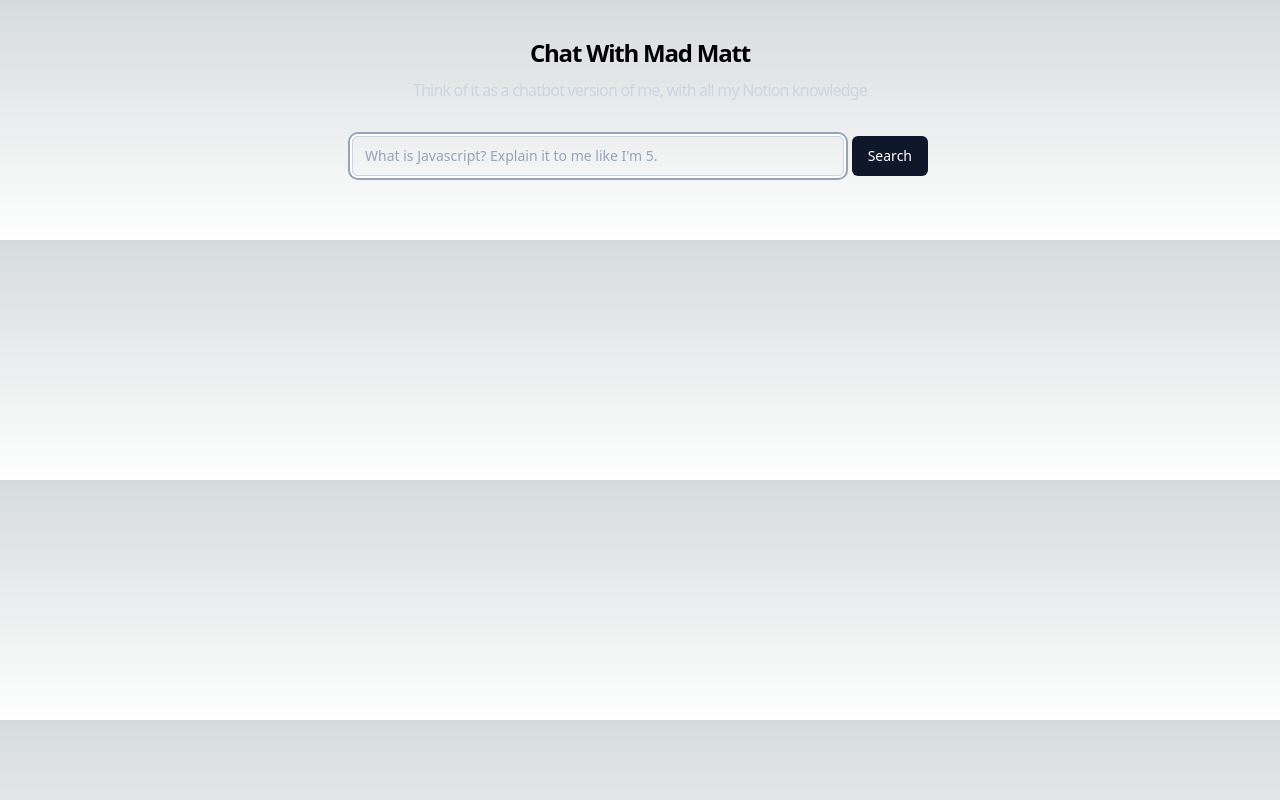
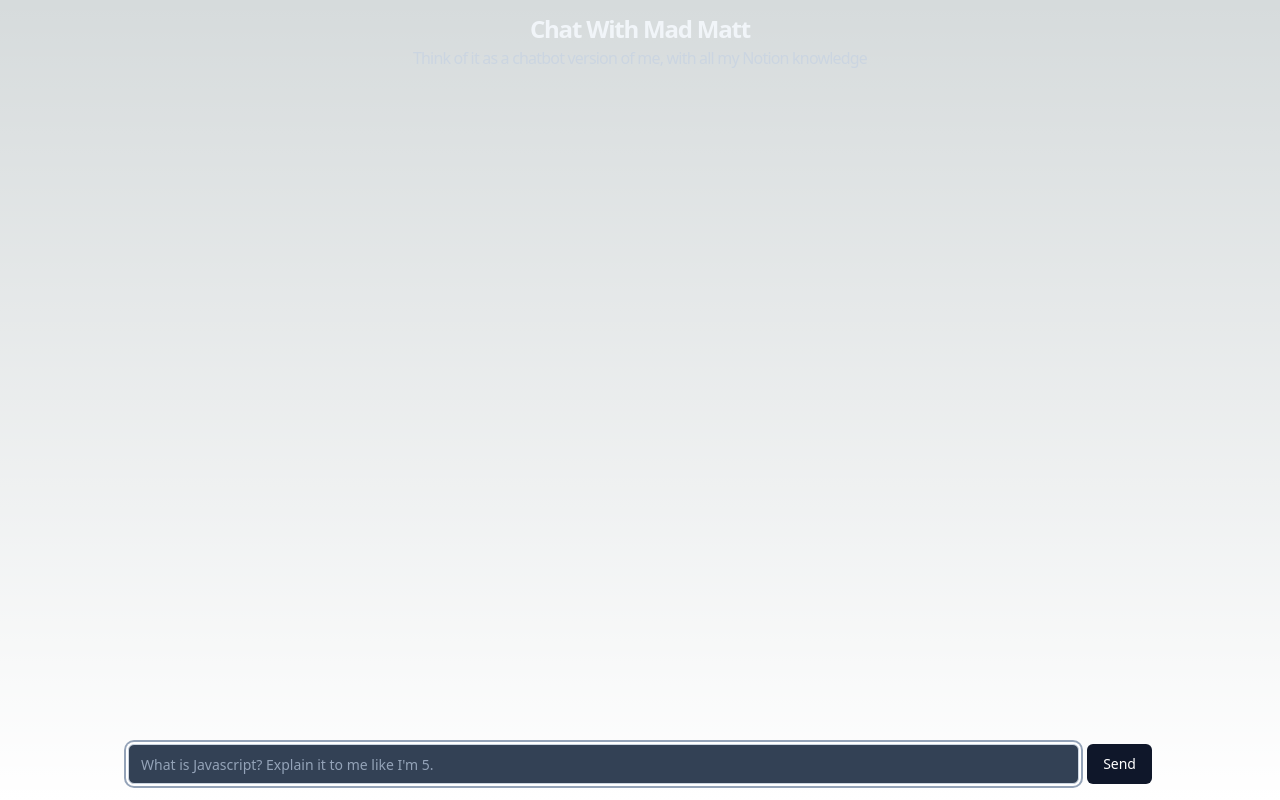
Before and after one commit to mattchw/mad-matt-ai, a Next.js app: page / in a window 1280 px wide. Built offline with nearby package versions, Linux system fonts and the light colour scheme.

Commit message:
feat(chat): add question and answer chat layout

```diff
--- /dev/null
+++ b/components/Chat/Chat.tsx
@@ -0,0 +1,34 @@
+import { Chat as ChatInterface } from '@/interfaces/chat';
+import Image from 'next/image';
+
+type Props = {
+  chat: ChatInterface;
+}
+
+const aiImage = '/images/mad-matt.png';
+
+function Chat({ chat }: Props) {
+  return (
+    <div
+      className={`flex ${chat.type === 'question'
+        ? 'bg-slate-700 text-white'
+        : 'bg-slate-900 text-slate-200'
+        } p-5`}
+    >
+      {chat.type === 'answer' && (
+        <Image
+          className="w-16 h-16 rounded-full mr-3"
+          src={aiImage}
+          width={120}
+          height={120}
+          alt="Mad Matt"
+        />
+      )}
+      <h6 className={`w-full leading-normal text-slate-200 sm:leading-7 ${chat.type === 'question' ? 'text-end' : ''}`}>
+        {chat.text}
+      </h6>
+    </div>
+  )
+}
+
+export default Chat
--- /dev/null
+++ b/interfaces/chat.ts
@@ -0,0 +1,4 @@
+export interface Chat {
+  type: 'question' | 'answer'
+  text: string
+}
--- a/pages/index.tsx
+++ b/pages/index.tsx
@@ -1,12 +1,17 @@
 import { useRef, useState, useEffect } from 'react';
+
+// components
+import Chat from '@/components/Chat/Chat';
+
+// interfaces
+import { Chat as ChatInterface } from '@/interfaces/chat';
 
 export default function Home() {
   const DEFAULT_QUERY = 'What is Javascript? Explain it to me like I\'m 5.';
 
   const [query, setQuery] = useState<string>('');
   const [loading, setLoading] = useState<boolean>(false);
-  const [answer, setAnswer] = useState<string>('');
-  const [chats, setChats] = useState<string[]>([]);
+  const [chats, setChats] = useState<ChatInterface[]>([]);
 
   const inputRef = useRef<HTMLInputElement>(null);
 
@@ -20,7 +25,10 @@
       text = DEFAULT_QUERY;
     }
 
-    setAnswer('');
+    setChats((prevChats) => [...prevChats, {
+      type: 'question',
+      text,
+    }]);
     setLoading(true);
 
     const question = text;
@@ -44,7 +52,10 @@
       const answer = await response.json();
 
       if (answer.text) {
-        setAnswer(answer.text);
+        setChats((prevChats) => [...prevChats, {
+          type: 'answer',
+          text: answer.text,
+        }]);
       }
       setLoading(false);
     } catch (error) {
@@ -63,30 +74,20 @@
 
   return (
     <>
-      <div className="container max-w-xl mx-auto pt-4 pb-6 md:pt-8 md:pb-10 lg:pt-10 lg:pb-16">
-        <div className="mx-auto flex flex-col gap-4">
-          <h1 className="text-2xl font-bold leading-[1.1] tracking-tighter text-center">
+      <div className="flex flex-col h-screen max-w-5xl mx-auto">
+        <div className="flex flex-col gap-2 py-4">
+          <h1 className="text-2xl font-bold leading-[1.1] tracking-tighter text-center text-slate-100">
             Chat With Mad Matt
           </h1>
           <h5 className="leading-[1.1] tracking-tighter text-center text-slate-300">
             Think of it as a chatbot version of me, with all my Notion knowledge
           </h5>
-          <div className="flex w-full max-w-xl items-center space-x-2 mt-5">
-            <input
-              ref={inputRef}
-              className="flex h-10 w-full rounded-md border border-slate-300 bg-transparent py-2 px-3 text-sm placeholder:text-slate-400 focus:outline-none focus:ring-2 focus:ring-slate-400 focus:ring-offset-2 disabled:cursor-not-allowed disabled:opacity-50 dark:border-slate-700 dark:text-slate-50 dark:focus:ring-slate-400 dark:focus:ring-offset-slate-900"
-              type="text"
-              placeholder={DEFAULT_QUERY}
-              value={query}
-              onChange={(e) => setQuery(e.target.value)}
-              onKeyDown={handleEnter}
-            />
-            <button
-              onClick={handleSearch}
-              className="active:scale-95 inline-flex items-center justify-center rounded-md text-sm font-medium transition-colors focus:outline-none focus:ring-2 focus:ring-slate-400 focus:ring-offset-2 dark:hover:bg-slate-800 dark:hover:text-slate-100 disabled:opacity-50 dark:focus:ring-slate-400 disabled:pointer-events-none dark:focus:ring-offset-slate-900 data-[state=open]:bg-slate-100 dark:data-[state=open]:bg-slate-800 bg-slate-900 text-white hover:bg-slate-700 dark:bg-slate-50 dark:text-slate-900 h-10 py-2 px-4"
-            >
-              Search
-            </button>
+        </div>
+        <div className="flex-grow pb-20">
+          <div className="flex flex-col gap-2">
+            {chats.map((chat, index) => (
+              <Chat key={index} chat={chat} />
+            ))}
           </div>
           {loading && (
             <div className="mt-3">
@@ -101,18 +102,27 @@
               </>
             </div>
           )}
-          {!loading && answer.length > 0 && (
-            <>
-              <div className="rounded-md border-neutral-300 border p-5 mt-4">
-                <h2 className="text-xl font-bold leading-[1.1] tracking-tighter text-center">
-                  Answer
-                </h2>
-                <h6 className="leading-normal text-slate-200 sm:leading-7 mt-3">
-                  {answer}
-                </h6>
-              </div>
-            </>
-          )}
+        </div>
+      </div>
+      <div className="flex w-full p-4 fixed bottom-0">
+        <div className="flex w-full max-w-5xl items-center mx-auto">
+          <input
+            ref={inputRef}
+            className="flex h-10 w-full rounded-md border border-slate-300 bg-slate-700 py-2 px-3 text-sm placeholder:text-slate-400 focus:outline-none focus:ring-2 focus:ring-slate-400 focus:ring-offset-2 disabled:cursor-not-allowed disabled:opacity-50 dark:border-slate-700 dark:text-slate-50 dark:focus:ring-slate-400 dark:focus:ring-offset-slate-900 mr-2"
+            type="text"
+            placeholder={DEFAULT_QUERY}
+            value={query}
+            onChange={(e) => setQuery(e.target.value)}
+            onKeyDown={handleEnter}
+            disabled={loading}
+          />
+          <button
+            onClick={handleSearch}
+            disabled={loading}
+            className="active:scale-95 inline-flex items-center justify-center rounded-md text-sm font-medium transition-colors focus:outline-none focus:ring-2 focus:ring-slate-400 focus:ring-offset-2 dark:hover:bg-slate-800 dark:hover:text-slate-100 disabled:opacity-50 dark:focus:ring-slate-400 disabled:pointer-events-none dark:focus:ring-offset-slate-900 data-[state=open]:bg-slate-100 dark:data-[state=open]:bg-slate-800 bg-slate-900 text-white hover:bg-slate-700 dark:bg-slate-50 dark:text-slate-900 h-10 py-2 px-4"
+          >
+            Send
+          </button>
         </div>
       </div>
     </>
```
Also changed, not shown: public/images/mad-matt.png (added).
